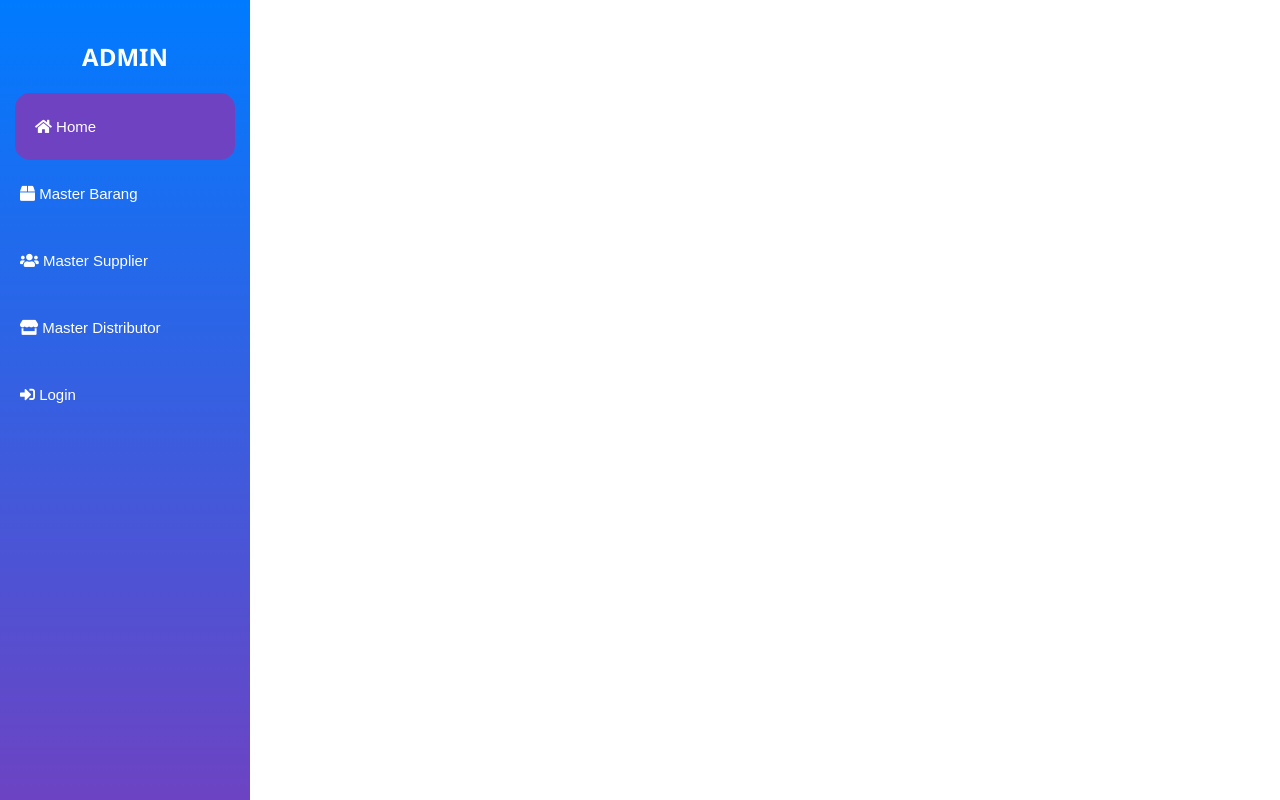
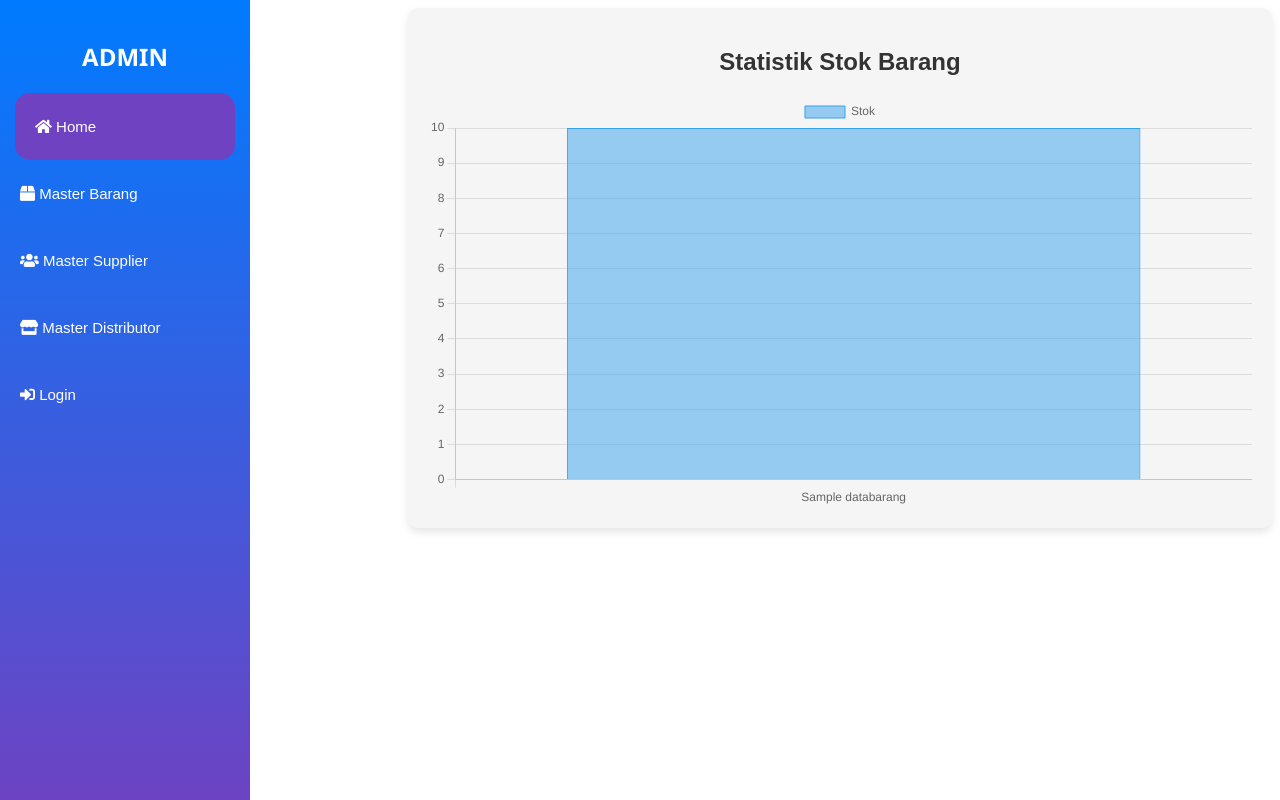
Before and after one commit to CarroVeloce/UAS_PWL, a PHP site: page / in a window 1280 px wide. Run offline with PHP 8.4, Linux system fonts and the light colour scheme; tables that the repository leaves empty or names only in its code hold one stand-in row (values such as "Sample post").

Commit message:
tambah live chart

```diff
--- a/index.html
+++ b/index.php
@@ -1,9 +1,43 @@
+<?php
+$host = "localhost";
+$username = "root";
+$password = "";
+$database = "uas_pwl";
+
+$conn = mysqli_connect($host, $username, $password, $database);
+
+if (!$conn) {
+    die("Koneksi gagal: " . mysqli_connect_error());
+}
+// Ambil data dari database
+$sql = "SELECT namabarang, stok FROM databarang";
+$result = mysqli_query($conn, $sql);
+
+// Persiapkan variabel untuk menyimpan data grafik
+$labels = array();
+$data = array();
+
+// Proses hasil query untuk digunakan dalam grafik
+if (mysqli_num_rows($result) > 0) {
+    while ($row = mysqli_fetch_assoc($result)) {
+        $labels[] = $row['namabarang']; // Label pada sumbu X (nama barang)
+        $data[] = (int) $row['stok']; // Data (jumlah stok)
+    }
+}
+
+// Konversi data ke dalam format JSON agar bisa digunakan dalam skrip JavaScript
+$labels_json = json_encode($labels);
+$data_json = json_encode($data);
+?>
+
 <!DOCTYPE html>
 <html lang="en">
+
 <head>
     <meta charset="UTF-8">
     <meta name="viewport" content="width=device-width, initial-scale=1.0">
     <link rel="stylesheet" href="https://cdnjs.cloudflare.com/ajax/libs/font-awesome/5.15.4/css/all.min.css">
+    <script src="https://cdn.jsdelivr.net/npm/chart.js"></script>
     <title>Admin Dashboard</title>
     <style>
         p {
@@ -49,11 +83,13 @@
 
 
         .sidebar a:hover {
-            background: rgba(255, 255, 255, 0.5); /* Putih dengan tingkat transparansi 0.5 (50%) */
+            background: rgba(255, 255, 255, 0.5);
+            /* Putih dengan tingkat transparansi 0.5 (50%) */
             border-radius: 15px;
             margin-left: 15px;
             margin-right: 15px;
-            padding: 25px 20px; /* Menambahkan padding yang sama dengan kondisi default */
+            padding: 25px 20px;
+            /* Menambahkan padding yang sama dengan kondisi default */
             color: #333;
         }
 
@@ -66,17 +102,17 @@
 
         .container {
             position: relative;
-            width: 80%;
-            margin-top: 150px;
-            padding-left: 270px;
+            max-width: 900px;
+            max-height: 600px;
+            margin-left: 400px;
             background-color: whitesmoke;
             box-shadow: 0 4px 8px rgba(0, 0, 0, 0.1);
             border-radius: 10px;
             padding: 20px;
             font-family: Arial, sans-serif;
             color: #333;
+        }
 
-        }
 
         /* Additional styles for table */
         table {
@@ -117,24 +153,56 @@
         h2 {
             text-align: center;
             /* Membuat teks menjadi pusat */
-            margin-top: 100px;
+
             /* Menambahkan margin di atas */
         }
+    </style>
+</head>
 
-    </style>
-
-</head>
 <body>
     <div class="sidebar">
         <h2>ADMIN</h2>
-        <a href="index.html" class="active"><i class="fas fa-home"></i> Home</a>
+        <a href="index.php" class="active"><i class="fas fa-home"></i> Home</a>
         <a href="master_barang.php"><i class="fas fa-box"></i> Master Barang</a>
         <a href="master_supplier.php"><i class="fas fa-users"></i> Master Supplier</a>
         <a href="master_distributor.php"><i class="fas fa-store"></i> Master Distributor</a>
         <a href="login.php"><i class="fas fa-sign-in-alt"></i> Login</a>
     </div>
 
+    <!-- Chart Section -->
+    <div class="container">
+        <h2>Statistik Stok Barang</h2>
+        <canvas id="barangChart" width="300" height="150"></canvas>
+    </div>
 
+    <!-- Your other HTML content -->
+    <script>
+        // Mengambil data dari PHP ke dalam JavaScript
+        var labels = <?php echo $labels_json; ?>;
+        var data = <?php echo $data_json; ?>;
 
+        var ctx = document.getElementById('barangChart').getContext('2d');
+        var barangChart = new Chart(ctx, {
+            type: 'bar',
+            data: {
+                labels: labels,
+                datasets: [{
+                    label: 'Stok',
+                    data: data,
+                    backgroundColor: 'rgba(54, 162, 235, 0.5)',
+                    borderColor: 'rgba(54, 162, 235, 1)',
+                    borderWidth: 1
+                }]
+            },
+            options: {
+                scales: {
+                    y: {
+                        beginAtZero: true
+                    }
+                }
+            }
+        });
+    </script>
 </body>
+
 </html>
--- a/master_barang.php
+++ b/master_barang.php
@@ -224,7 +224,7 @@
     <!-- Sidebar -->
     <div class="sidebar">
         <h2>ADMIN</h2>
-        <a href="index.html"><i class="fas fa-home"></i> Home</a>
+        <a href="index.php"><i class="fas fa-home"></i> Home</a>
         <a href="master_barang.php" class="active"><i class="fas fa-box"></i> Master Barang</a>
         <a href="master_supplier.php"><i class="fas fa-users"></i> Master Supplier</a>
         <a href="master_distributor.php"><i class="fas fa-store"></i> Master Distributor</a>
--- a/master_supplier.php
+++ b/master_supplier.php
@@ -186,7 +186,7 @@
     <!-- Sidebar -->
     <div class="sidebar">
         <h2>ADMIN</h2>
-        <a href="index.html"><i class="fas fa-home"></i> Home</a>
+        <a href="index.php"><i class="fas fa-home"></i> Home</a>
         <a href="master_barang.php"><i class="fas fa-box"></i> Master Barang</a>
         <a href="master_supplier.php" class="active"><i class="fas fa-users"></i> Master Supplier</a>
         <a href="master_distributor.php"><i class="fas fa-store"></i> Master Distributor</a>
@@ -248,7 +248,7 @@
                     echo "<td>" . $row['jenisbarang'] . "</td>";
                     echo "<td><a href='edit_mastersupplier.php?namasupplier=" . $row['namasupplier'] . "' class='button-edit'><i class='fas fa-edit'></i></a>";
                     echo "<td>
-                    <form method='post' onsubmit='return confirmDelete();'> <!-- Tambahkan onsubmit event -->
+                    <form method='post' onsubmit='return confirmDelete();'>
                         <input type='hidden' name='delete_namasupplier' value='" . $row['namasupplier'] . "'>
                         <button type='submit' style='background-color: #dc3545; color: #fff; border: none; padding: 10px 10px; border-radius: 4px; '>
                             <i class='fas fa-trash-alt'></i>
```
Also changed, not shown: master_distributor.php (+7 -5 lines).
